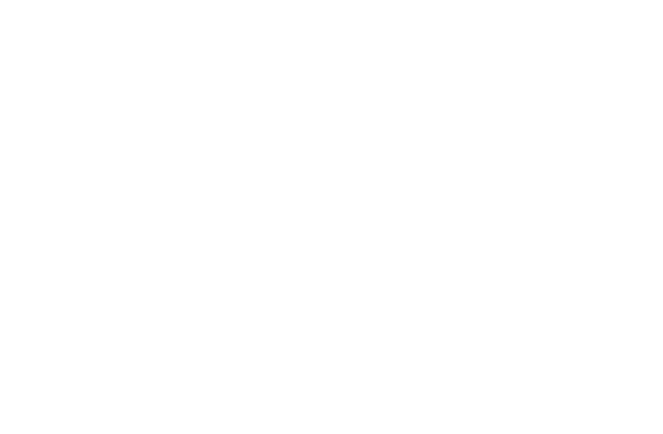
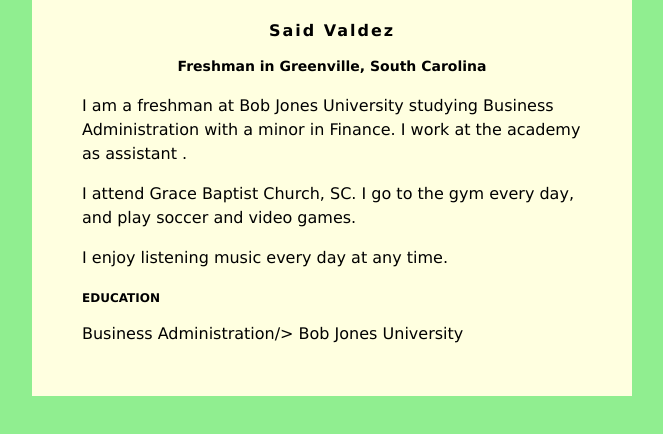
Before and after one commit to SaidV7/SaidV7.github.io, a plain HTML site: page index.html in a window 1280 px wide. Shown: the whole page, without its empty margins (308-971 px from the left). Drawn offline with Linux system fonts and the light colour scheme.

Commit message:
Update index.html

```diff
--- a/index.html
+++ b/index.html
@@ -1,9 +1,50 @@
 <html>
 <head>
 <style>
-  body }
+body {
     background: lightgreen;
     font-family: Verdana;
-  }
-  #content{
+}
+#content {
     background: lightyellow;
+    min-width: 200px;
+    max-width: 500px;
+    padding: 50px;
+    margin: auto;
+    margin-top: -50px;
+    line-height: 150%;
+}
+h1 {
+    letter-spacing: 2px;
+    font-size: 16px;
+    text-align: center;
+}
+h2 {
+    font-size: 14px;
+    text-align: center;
+}
+h3 {
+    font-size: 12px;
+}
+</style>
+</head>
+<body>
+    <div id="content">
+        <h1>Said Valdez</h1>
+        <h2>Freshman in Greenville, South Carolina</h2>
+
+         <p>I am a freshman at Bob Jones University studying Business Administration with a minor in
+            Finance. I work at the academy as assistant .</p>
+         <p>
+            I attend Grace Baptist Church, SC. I go to the gym every day, and play soccer and video games.
+         </p>
+         <p>
+            I enjoy listening music every day at any time.
+         </p>
+        <h3>EDUCATION</h3>
+        Business Administration/>
+        Bob Jones University
+    </div>
+
+</body>
+</html>
```
